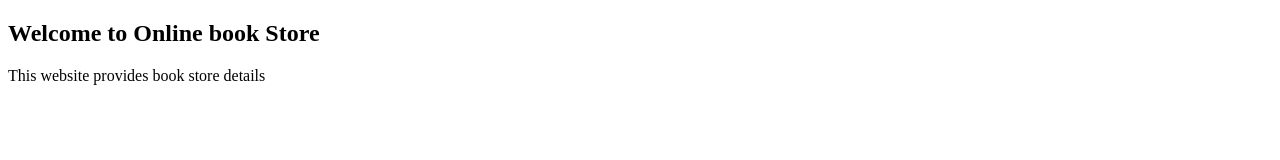
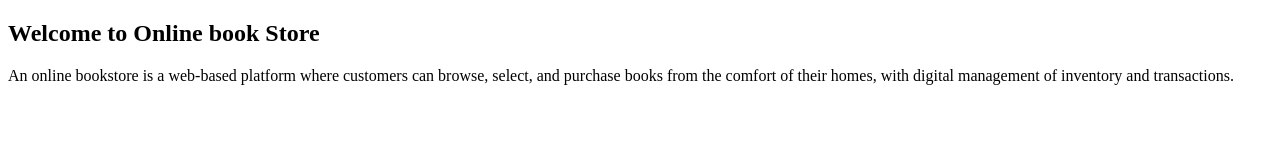
Before and after one commit to mrityunjayyadav2076-beep/Web-D, a plain HTML site: page home.html in a window 1280 px wide. Drawn offline with Linux system fonts and the light colour scheme.

Commit message:
Update home.html

```diff
--- a/home.html
+++ b/home.html
@@ -3,11 +3,14 @@
 <head>
     <meta charset="UTF-8">
     <meta name="viewport" content="width=device-width, initial-scale=1.0">
-    <title>Document</title>
+    <title>Home Page</title>
 </head>
 <body>
      <h2>Welcome to Online book Store</h2>
-        <p> This website provides book store details</p>
+        <p> An online bookstore is a web-based platform
+             where customers can browse, select, and purchase books
+             from the comfort of their homes, with digital management
+             of inventory and transactions.</p>
 
 </body>
 </html>
```
